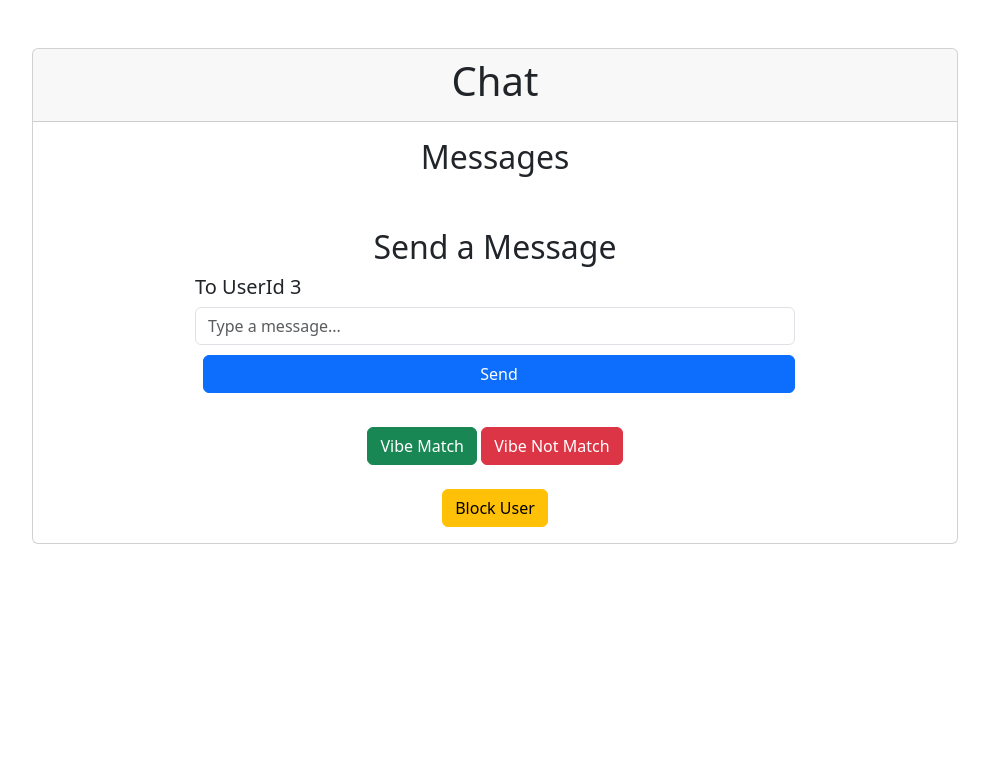
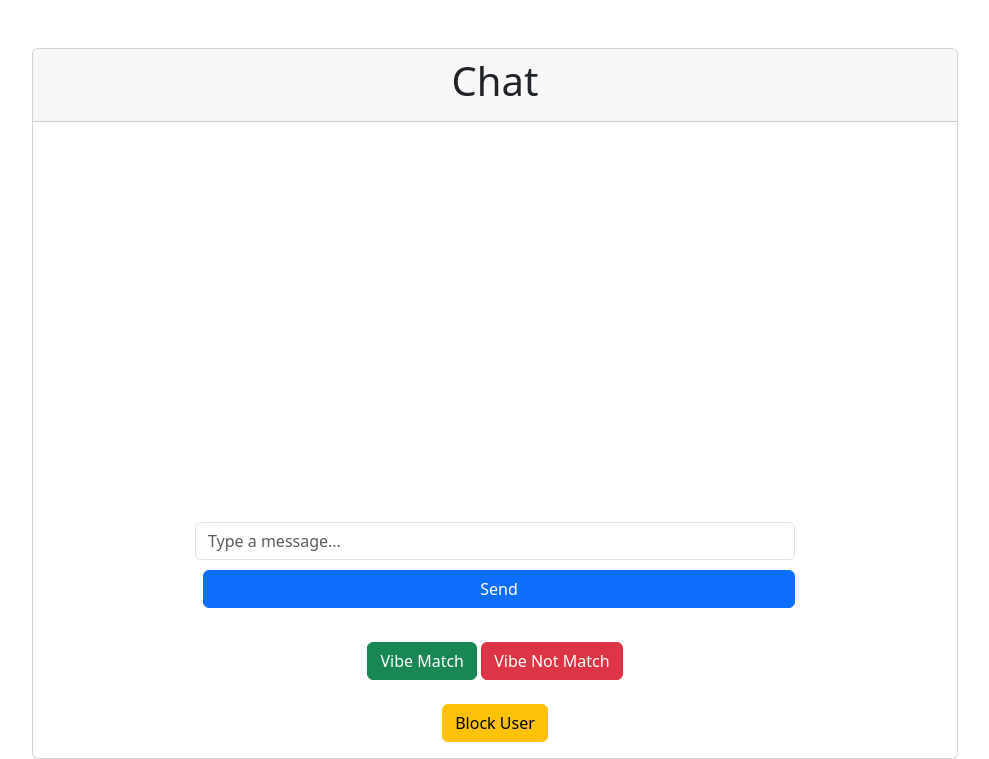
Before and after one commit to arjun867/vibeapp, a Django app: page /chat/3/ in a window 1280 px wide. Shown: the part 63-822 px from the top of the page, without its empty margins (145-1134 px from the left). Before the commit the page ends 607 px from the top, so only its background shows below. Run offline with Django 5.2, Linux system fonts and the light colour scheme; a user stored in the database is signed in; data comes from the database, SQL or seed files in the repository; both versions use the stored data as it was after the commit.

Commit message:
best chat ui

```diff
--- a/vibeapp/static/script.js
+++ b/vibeapp/static/script.js
@@ -1,10 +1,17 @@
 $(document).ready(function() {
+    // Function to scroll to the bottom of the messages container
+    function scrollToBottom() {
+        var messagesContainer = document.querySelector('.messages');
+        messagesContainer.scrollTop = messagesContainer.scrollHeight;
+    }
+
     $('.chat-btn').click(function() {
         var userId = $(this).data('user-id');
         $.ajax({
             url: '/chat/' + userId + '/',
             success: function(response) {
                 $('#chat-container').html(response);
+                scrollToBottom(); // Scroll to the bottom when loading new chat
             }
         });
     });
@@ -18,6 +25,7 @@ $(document).ready(function() {
             success: function(response) {
                 // Append new messages to the chat container
                 $('.messages ul').html(response.messages_html);
+                scrollToBottom(); // Scroll to the bottom after fetching new messages
             }
         });
     }
@@ -38,8 +46,23 @@ $(document).ready(function() {
             success: function(response) {
                 $('#id_content').val(''); // Clear the input field
                 $('.messages ul').html(response.messages_html); // Update messages
+                scrollToBottom(); // Scroll to the bottom after sending a message
             }
         });
     });
 
+    // Scroll to the bottom when the page loads
+    scrollToBottom();
+
+    // Toggle profile view
+    document.getElementById('toggle-profile-btn').addEventListener('click', function() {
+        var profileDiv = document.getElementById('receiver-profile');
+        if (profileDiv.style.display === 'none' || profileDiv.style.display === '') {
+            profileDiv.style.display = 'block';
+            this.textContent = 'Hide Profile';
+        } else {
+            profileDiv.style.display = 'none';
+            this.textContent = 'View Profile';
+        }
+    });
 });
--- a/vibeapp/templates/chat.html
+++ b/vibeapp/templates/chat.html
@@ -11,16 +11,13 @@ Chat
                     <h1>Chat</h1>
                 </div>
                 <div class="card-body">
-                    <div class="chat-container">
-                        <div class="messages">
-                            <h2 class="text-center">Messages</h2>
+                    <div class="chat-container" style="position: relative; height: 60vh;">
+                        <div class="messages" style="overflow-y: auto; height: calc(100% - 120px);">
                             <ul class="list-group">
                                 {% include 'messages_partial.html' %}
                             </ul>
                         </div>
-                        <div class="send-message mt-4">
-                            <h2 class="text-center">Send a Message</h2>
-                            <h5>To UserId {{ receiver_id }}</h5>
+                        <div class="send-message" style="position: absolute; bottom: 0; width: 100%;">
                             <form id="message-form" method="post" class="d-flex">
                                 {% csrf_token %}
                                 <div class="flex-grow-1">
@@ -30,6 +27,7 @@ Chat
                                     <button type="submit" name="send_message" class="btn btn-primary">Send</button>
                                 </div>
                             </form>
+                        </div>
                     </div>
                     <div class="vibe-actions text-center mt-4">
                         {% if not show_profile %}
@@ -56,7 +54,6 @@ Chat
                                 <p><strong>College Name:</strong> {{ receiver.college_name }}</p>
                                 <p><strong>Expected Graduation Year:</strong> {{ receiver.expected_graduation_year }}</p>
                             </div>
-
                         </div>
                         {% endif %}
                     </div>
@@ -71,17 +68,4 @@ Chat
         </div>
     </div>
 </div>
-</div>
-<script>
-    document.getElementById('toggle-profile-btn').addEventListener('click', function() {
-        var profileDiv = document.getElementById('receiver-profile');
-        if (profileDiv.style.display === 'none' || profileDiv.style.display === '') {
-            profileDiv.style.display = 'block';
-            this.textContent = 'Hide Profile';
-        } else {
-            profileDiv.style.display = 'none';
-            this.textContent = 'View Profile';
-        }
-    });
-    </script>
 {% endblock %}
```
Also changed, not shown: db.sqlite3. Lines whose indentation alone changed are shown as unchanged.
